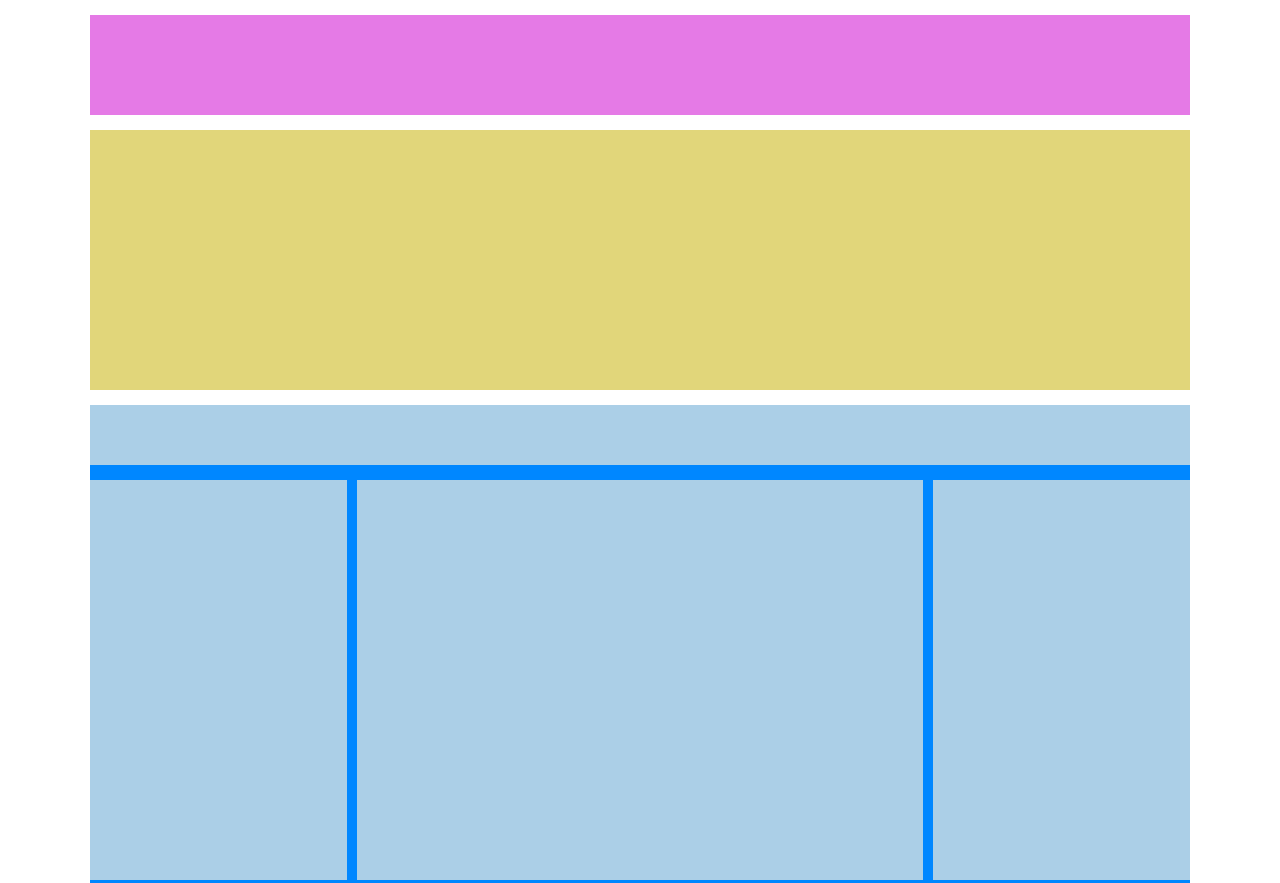
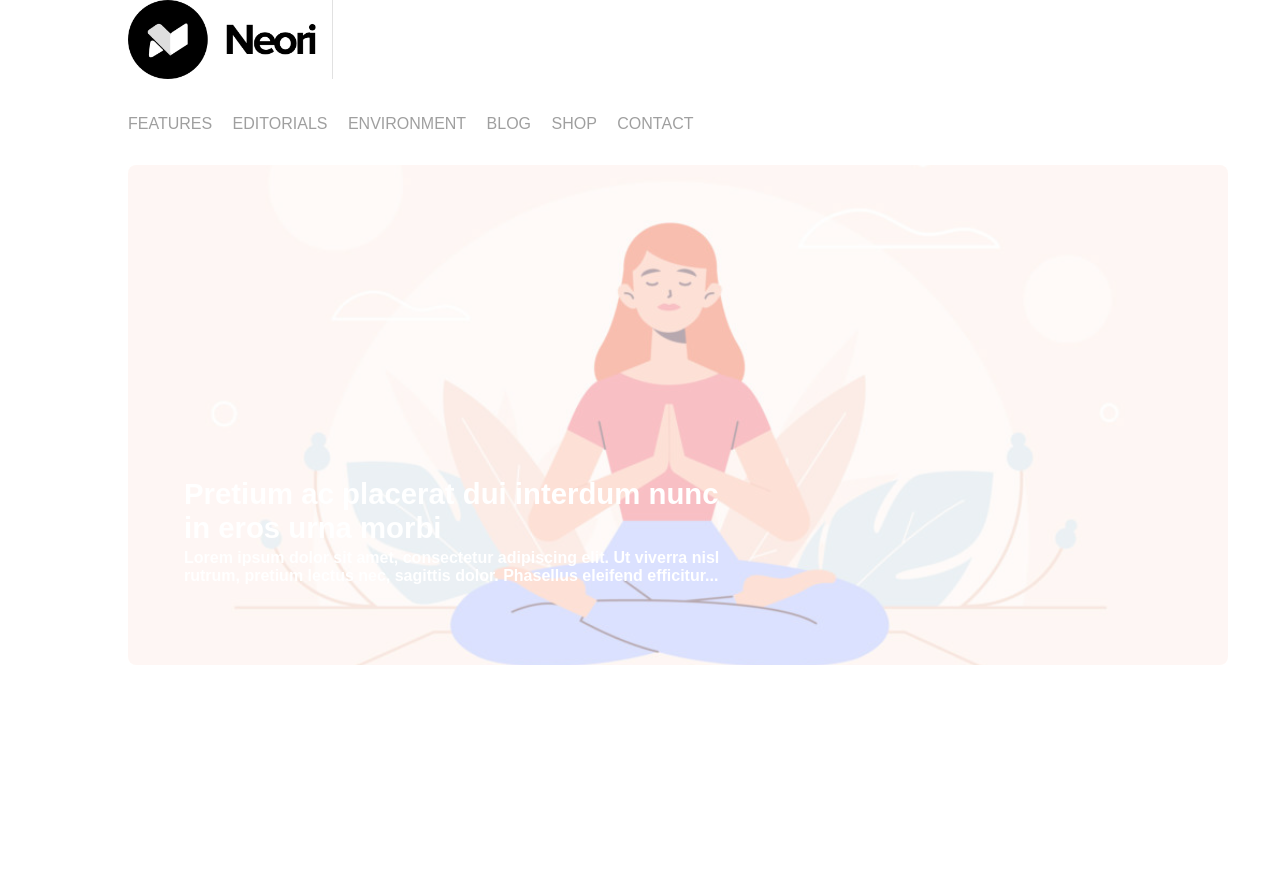
Before and after one commit to Mantured/htmlcss-wp, a plain HTML site: page index.html in a window 1280 px wide. Shown: the top 883 px of the page. After the commit the page ends 800 px from the top, so only its background shows below. Drawn offline with Linux system fonts and the light colour scheme; files that its build step writes are made by us from their sources.

Commit message:
aggiunta banner iniziale e testo

```diff
--- a/css/style.css
+++ b/css/style.css
@@ -4,27 +4,89 @@
     padding: 0;
 }
 
-body{
-    width: 90%;
+
+
+li{
+    color: rgba(159,159,159,255);
+    list-style: none;
+    display: inline;
+    background-color: white;
+    padding-right: 1rem;
+}
+
+/* body{
+    width: 85%;
     margin: 15px auto;
     max-width: 1100px;
-    /* padding: 10 0px; */
-}
+    font-size: 200pt;
+    /* padding: 10 0px; }
+*/
 
+/*
 main{
     margin-bottom: 10px;
-}
-
-
+} */
+*
 .clearfix::after{
     content: "";
     display: table;
     clear: both; /* * non permette che vi siano altri elementi floattanti a sinistra o a destra del elemento  */
 }
 
-.float-left{
+.container{
+    width: 80%;
+    margin: 0 auto;
+    max-width: 1100px;
+    font-family: Arial, Helvetica, sans-serif;
+}
+
+.style-jumbotron{
+    width: 50%;
+    position: absolute;
+    left: 3.5rem;
+    color: white;
+}
+
+#logo{
+    width: 20%;
+    padding-right: 1em;
+    border-right: 1px solid rgb(225,225,225);
+
+}
+
+#jumbotron{
+    width: 1100px;
+    height: 500px;
+    opacity: 0.4;
+    position: relative;
+    border-radius: .5em;
+    background-size:cover;
+    background-color: gray;
+    background-position: center;
+    background-image: url(../img/banner.jpg);
+    /* background-repeat: no-repeat; */
+}
+
+#top-menu{
+    margin: 2em 0;
+    width: 100%;
+}
+
+#insertion{
+    font-size: 22pt;
+    bottom: 120px;
+}
+
+#sub-insertion{
+    font-size: 12pt;
+    bottom: 80px;
+}
+
+
+
+/* float-left{
     float:left;
-}
+
 
 .head{
     width: 100%;
@@ -32,50 +94,51 @@ main{
     background-color: rgba(229,122,230,255);
     margin-bottom: 15px;
 
-}
+
 
 .neck{
     width: 100%;
     height: 260px;
     background-color: rgba(225,214,122,255);
     margin-bottom: 15px;
-}
+
 
 .background{
     width: 100%;
     height: 490px;
     background-color: rgba(0,135,255,255);
 
-}
+
 
 .head-box{
     width: 100%;
     height: 60px;
     margin-bottom: 15px;
-}
+
 
 .colum1{
     width: calc(70% / 3);
     height: 400px;
-}
+
 
 .colum2{
     width: calc((100% - ((70% / 3)*2)) - 20px);
     height: 400px;
     margin: 0 10px;
-}
+
 
 .foot-page{
     width: 100%;
     height: 80px;
     background-color: rgba(136,1,254,255);
-}
 
 /* color ripetuti */
 
-.azzurrino{
+/* .azzurrino{
     background-color: rgba(171,207,231,255);
-}
+
+*/
+
 
 
 /* reset e clearfix */
@@ -89,4 +152,4 @@ main{
 /* section #content > (figlio diretto)header guarda che tu avrai una serie di elementi al tuo interno quindi ti darò una dimensione 30px */
 /* section#content aside e article 300px margin 1rem 0 e colore  float left  */
 /* section#content aside width 20% section#content article calc (60% - 2rem ) margin 1rem */
-/* footer grande 50/40px sfondo colore viola  */
+/* footer grande 50/40px sfondo colore viola */
--- a/index.html
+++ b/index.html
@@ -5,7 +5,7 @@
     <meta http-equiv="X-UA-Compatible" content="IE=edge">
     <meta name="viewport" content="width=device-width, initial-scale=1.0">
     <title>Wordpress theme office</title>
-    <link rel="stylesheet" href="../htmlcss-struttura-wp/css/style.css">
+    <link rel="stylesheet" href="../htmlcss-wp/css/style.css">
 
 </head>
 <body>
@@ -13,7 +13,9 @@
 <!--
     <header class="container">
         !logo principale! lista di link navigazione
-        <section id: "top-menu"></section>
+        <section id: "top-menu">
+
+        </section>
     </header>
     <main>
         <section id="jumbotron">
@@ -34,20 +36,33 @@
     <footer>
 
     </footer>
- -->
+-->
 
 
 
-    <header>
-            <div class="containe-head clearfix">
-                <div class="head float-left"></div>
-                <div class="neck float-left"></div>
-            </div>
+    <header class="container">
+                    <img id="logo" src="img/logo.png" alt="">
+                    <div id="top-menu">
+                        <ul>
+                            <li>FEATURES</li>
+                            <li>EDITORIALS</li>
+                            <li>ENVIRONMENT</li>
+                            <li>BLOG</li>
+                            <li>SHOP</li>
+                            <li>CONTACT</li>
+                        </ul>
+                    </div>
+                    <div id="jumbotron">
+                        <h2 class="style-jumbotron" id="insertion">Pretium ac placerat dui interdum nunc in eros urna morbi</h2>
+                        <h3 class="style-jumbotron" id="sub-insertion">Lorem ipsum dolor sit amet, consectetur adipiscing elit. Ut viverra nisl
+                            rutrum, pretium lectus nec, sagittis dolor. Phasellus eleifend efficitur...</h3>
+                    </div>
     </header>
 
     <main>
 
         <div class="container-main clearfix">
+            <div class="neck float-left"></div>
             <div class="head-box azzurrino float-left"></div>
             <div class="colum1 azzurrino float-left"></div>
             <div class="colum2 azzurrino float-left"></div>
```
Also changed, not shown: 1 other file.
